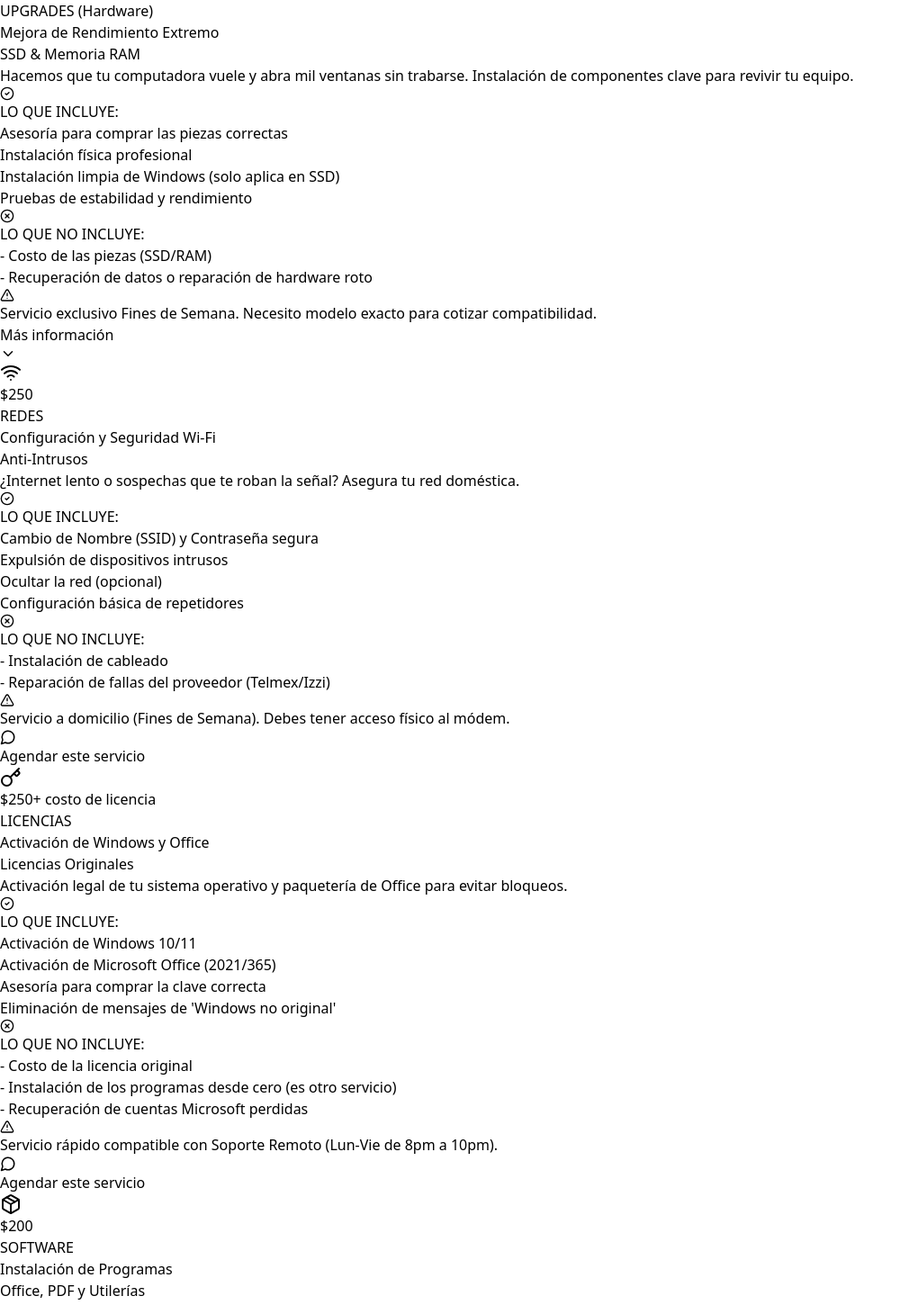
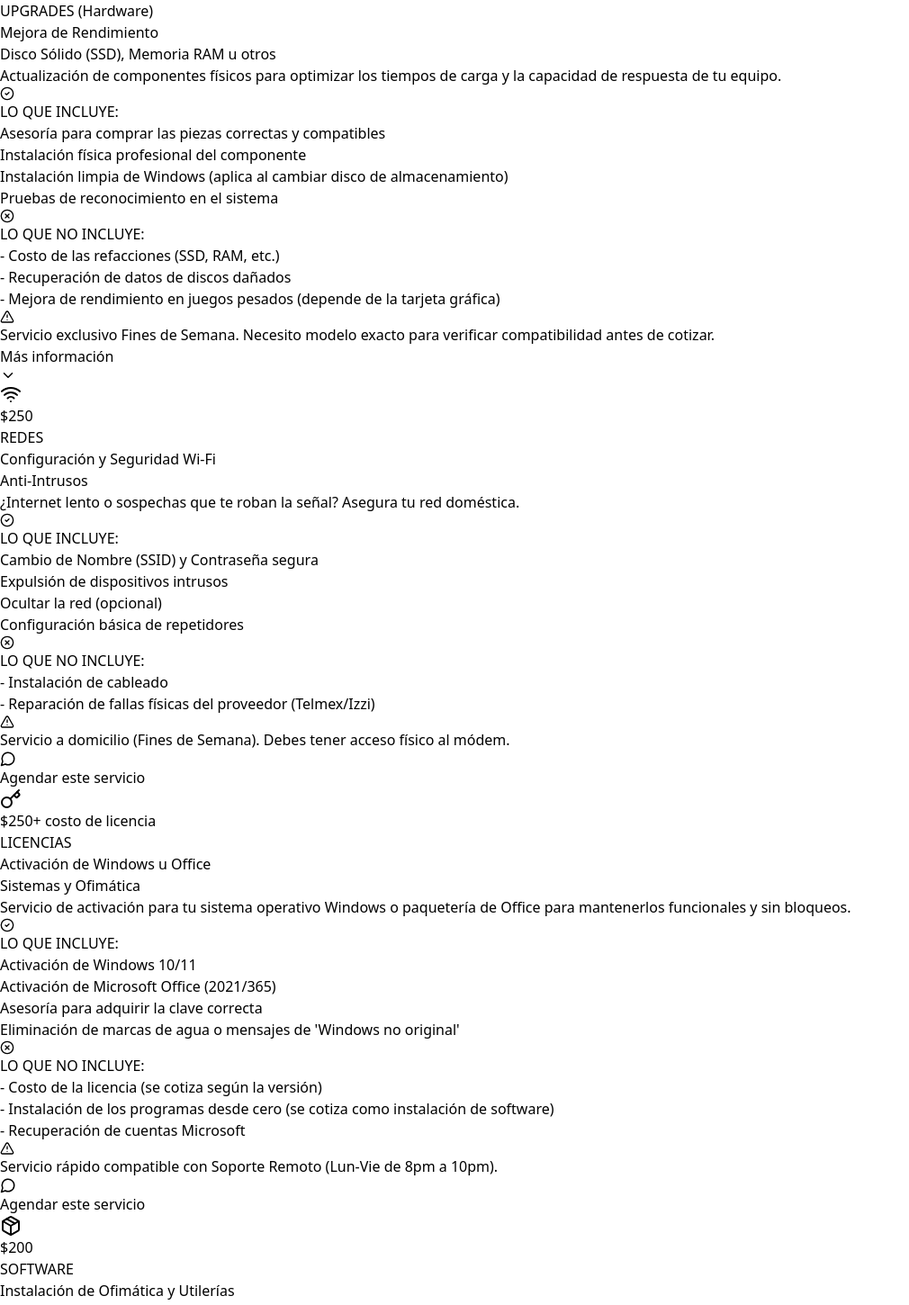
Before and after one commit to CesarMah/Servicios-techfix, a React (Vite) app: page / in a window 1280 px wide. Shown: the part 1260-2710 px from the top of the page at 90% size, without its empty margins (0-1010 px from the left). Built offline with nearby package versions, Linux system fonts and the light colour scheme.

Commit message:
Mejora de apartados v2

```diff
--- a/src/App.jsx
+++ b/src/App.jsx
@@ -19,12 +19,12 @@ const services = [
     title: "Diagnóstico y Optimización Remota",
     subtitle: "Vía RustDesk",
     price: 350,
-    description: "¿Tu PC está lenta? Me conecto de forma segura para dejarla como nueva sin que salgas de casa.",
+    description: "¿Tu PC está lenta? Me conecto de forma segura para realizar ajustes en el sistema operativo sin que salgas de casa.",
     icon: <Monitor className="w-8 h-8 text-blue-500" />,
     includes: [
       "Conexión Segura vía RustDesk (Tú tienes el control)",
       "Limpieza de archivos basura y temporales",
-      "Optimización de inicio",
+      "Optimización de inicio del sistema",
       "Escaneo y eliminación de virus básicos",
       "Actualización de Drivers (Audio, Video, Wi-Fi)"
     ],
@@ -41,7 +41,7 @@ const services = [
     title: "Mantenimiento Físico Preventivo",
     subtitle: "Laptop / PC",
     price: 500,
-    description: "Ideal si tu equipo se calienta mucho, hace ruido o está muy sucio. Evita daños mayores.",
+    description: "Ideal si tu equipo se calienta mucho, hace ruido o está muy sucio. Evita daños mayores a los componentes.",
     icon: <Wrench className="w-8 h-8 text-green-500" />,
     includes: [
       "Limpieza interna profunda (ventiladores, placa)",
@@ -54,34 +54,35 @@ const services = [
       "Refacciones (ventiladores rotos)",
       "Formateo (servicio de software)"
     ],
-    conditions: "Servicio disponible solo Fines de Semana. Respalda tu información antes."
+    conditions: "Servicio disponible solo Fines de Semana. Respalda tu información antes de entregar el equipo."
   },
   {
     id: 3,
     category: "UPGRADES (Hardware)",
-    title: "Mejora de Rendimiento Extremo",
-    subtitle: "SSD & Memoria RAM",
+    title: "Mejora de Rendimiento",
+    subtitle: "Disco Sólido (SSD), Memoria RAM u otros",
     // Al ser varios precios, usamos texto en lugar de un número fijo
     price: "Desde $300",
     priceNote: "+ costo de piezas",
-    description: "Hacemos que tu computadora vuele y abra mil ventanas sin trabarse. Instalación de componentes clave para revivir tu equipo.",
+    description: "Actualización de componentes físicos para optimizar los tiempos de carga y la capacidad de respuesta de tu equipo.",
     icon: <HardDrive className="w-8 h-8 text-purple-500" />,
     includes: [
-      "Asesoría para comprar las piezas correctas",
-      "Instalación física profesional",
-      "Instalación limpia de Windows (solo aplica en SSD)",
-      "Pruebas de estabilidad y rendimiento"
+      "Asesoría para comprar las piezas correctas y compatibles",
+      "Instalación física profesional del componente",
+      "Instalación limpia de Windows (aplica al cambiar disco de almacenamiento)",
+      "Pruebas de reconocimiento en el sistema"
     ],
     excludes: [
-      "Costo de las piezas (SSD/RAM)",
-      "Recuperación de datos o reparación de hardware roto"
+      "Costo de las refacciones (SSD, RAM, etc.)",
+      "Recuperación de datos de discos dañados",
+      "Mejora de rendimiento en juegos pesados (depende de la tarjeta gráfica)"
     ],
-    conditions: "Servicio exclusivo Fines de Semana. Necesito modelo exacto para cotizar compatibilidad.",
+    conditions: "Servicio exclusivo Fines de Semana. Necesito modelo exacto para verificar compatibilidad antes de cotizar.",
     // Aquí le decimos al código que esta tarjeta tiene sub-opciones
     hasOptions: true,
     options: [
-      { title: "El Renacimiento: Cambio a SSD", price: "600" },
-      { title: "Aumento de Velocidad: RAM", price: "300" }
+      { title: "Cambio a Disco Sólido (SSD)", price: "600" },
+      { title: "Aumento de Memoria RAM", price: "300" }
     ]
   },
   {
@@ -100,49 +101,50 @@ const services = [
     ],
     excludes: [
       "Instalación de cableado",
-      "Reparación de fallas del proveedor (Telmex/Izzi)"
+      "Reparación de fallas físicas del proveedor (Telmex/Izzi)"
     ],
     conditions: "Servicio a domicilio (Fines de Semana). Debes tener acceso físico al módem."
   },
   {
     id: 5,
     category: "LICENCIAS",
-    title: "Activación de Windows y Office",
-    subtitle: "Licencias Originales",
+    title: "Activación de Windows u Office",
+    subtitle: "Sistemas y Ofimática",
     price: 250,
     priceNote: "+ costo de licencia",
-    description: "Activación legal de tu sistema operativo y paquetería de Office para evitar bloqueos.",
+    description: "Servicio de activación para tu sistema operativo Windows o paquetería de Office para mantenerlos funcionales y sin bloqueos.",
     icon: <Key className="w-8 h-8 text-amber-500" />,
     includes: [
       "Activación de Windows 10/11",
       "Activación de Microsoft Office (2021/365)",
-      "Asesoría para comprar la clave correcta",
-      "Eliminación de mensajes de 'Windows no original'"
+      "Asesoría para adquirir la clave correcta",
+      "Eliminación de marcas de agua o mensajes de 'Windows no original'"
     ],
     excludes: [
-      "Costo de la licencia original",
-      "Instalación de los programas desde cero (es otro servicio)",
-      "Recuperación de cuentas Microsoft perdidas"
+      "Costo de la licencia (se cotiza según la versión)",
+      "Instalación de los programas desde cero (se cotiza como instalación de software)",
+      "Recuperación de cuentas Microsoft"
     ],
     conditions: "Servicio rápido compatible con Soporte Remoto (Lun-Vie de 8pm a 10pm)."
   },
   {
     id: 6,
     category: "SOFTWARE",
-    title: "Instalación de Programas",
-    subtitle: "Office, PDF y Utilerías",
+    title: "Instalación de Ofimática y Utilerías",
+    subtitle: "Programas básicos de oficina",
     price: 200,
-    description: "Instalación profesional de los programas que necesitas para trabajar o estudiar.",
+    description: "Instalación de herramientas de ofimática (como Office) y utilerías necesarias para el uso cotidiano de tu equipo.",
     icon: <Package className="w-8 h-8 text-indigo-500" />,
     includes: [
-      "Instalación limpia de Microsoft Office (2021/365)",
-      "Instalación de utilidades (Lectores PDF, WinRAR, Chrome)",
-      "Configuración inicial de los programas",
-      "Desinstalación de versiones viejas o corruptas"
+      "Instalación de Microsoft Office (2021/365)",
+      "Instalación de utilerías básicas (Lectores PDF, WinRAR, Navegadores)",
+      "Configuración inicial de los programas instalados",
+      "Desinstalación de versiones anteriores conflictivas"
     ],
     excludes: [
       "Costo de licencias (si el programa es de pago)",
-      "Programas de diseño pesado (AutoCAD, Adobe se cotizan aparte)"
+      "Programas de diseño, arquitectura o especializados (AutoCAD, Adobe, etc. se cotizan aparte)",
+      "Instalación de software no acordado previamente"
     ],
     conditions: "Servicio compatible con Soporte Remoto (Lun-Vie de 8pm a 10pm)."
   }
@@ -153,14 +155,14 @@ const copyText = `¡Hola! Reactivo mis servicios de Soporte Técnico en ${busine
 
 Si tu compu te está dando lata, aquí te dejo mi lista de servicios:
 
-💻 Soporte Remoto ($350): Limpieza y optimización sin salir de casa.
+💻 Soporte Remoto ($350): Limpieza y optimización del sistema.
 🧹 Mantenimiento Físico ($500): Limpieza profunda y pasta térmica.
-⚙️ Upgrades de Hardware (+ pieza):
-  🚀 Cambio a SSD ($600): Hago que tu laptop vieja vuele.
-  ⚡ Aumento de RAM ($300): Para multitarea fluida.
+⚙️ Upgrades de Hardware (+ piezas):
+  🚀 Cambio a SSD ($600): Mejora los tiempos de carga del sistema.
+  ⚡ Aumento de RAM ($300): Optimiza el uso de varios programas a la vez.
 📡 Seguridad Wi-Fi ($250): Protege tu red de intrusos.
-🔑 Activación de Licencias ($250 + lic): Para Windows y Office.
-📦 Instalación de Programas ($200): Office, PDF, Antivirus y más.
+🔑 Activación de Licencias ($250 + lic): Activación de Windows u Office.
+📦 Instalación de Ofimática ($200): Office, lectores PDF y utilerías.
 
 🕒 HORARIOS DE ATENCIÓN:
 • Lunes a Viernes (8:00 PM - 10:00 PM): Exclusivo Soporte Remoto 👨‍💻
```
